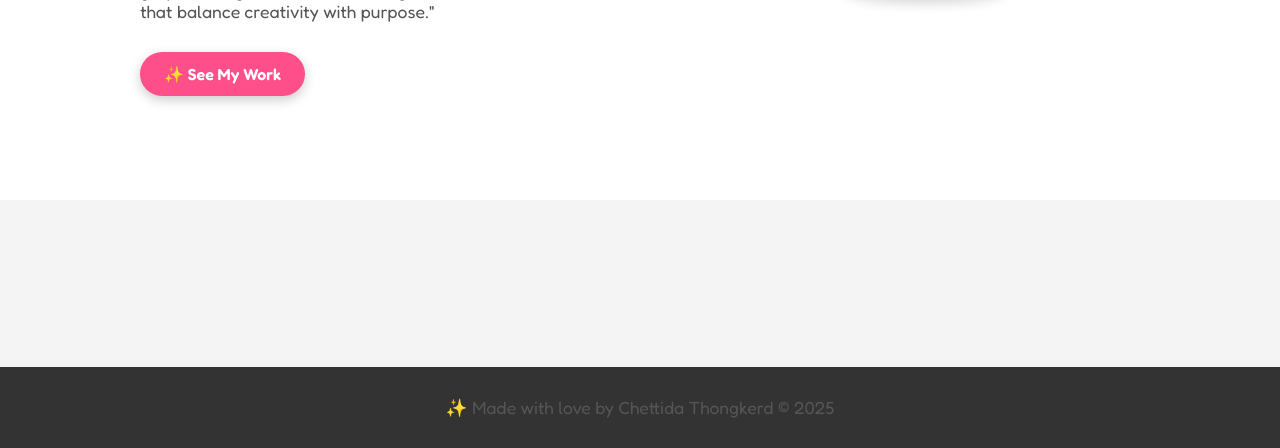
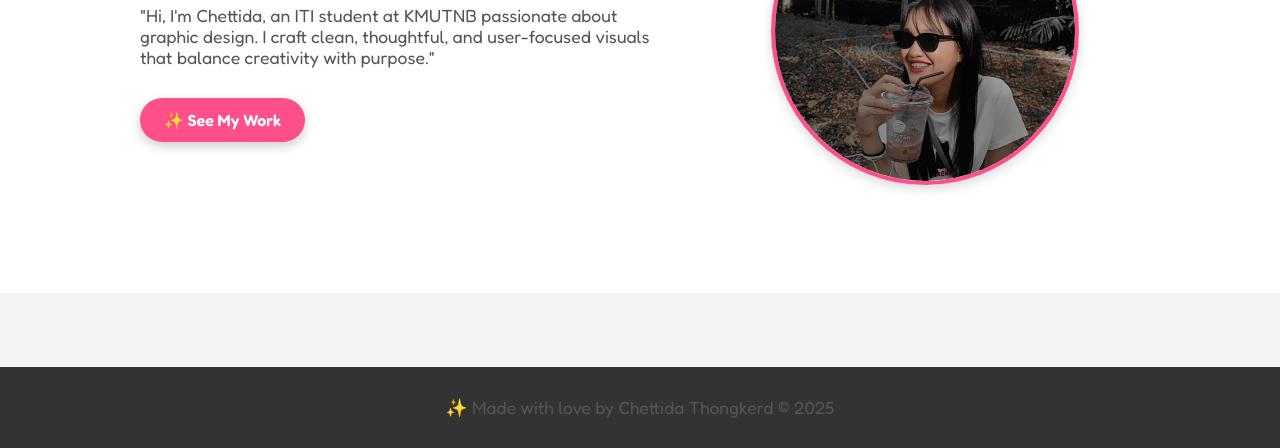
Before and after one commit to chettida-art/Portfolio-site, a plain HTML site: page index.html in a window 1280 px wide. Shown: the part 352-800 px from the top of the page. Drawn offline with Linux system fonts and the light colour scheme; the site is published under a folder, as on GitHub Pages, so addresses that start at the root find nothing.

Commit message:
Fix HTML formatting and add missing newline

```diff
--- a/index.html
+++ b/index.html
@@ -35,7 +35,7 @@
                 <a href="portfolio.html" class="btn">✨ See My Work</a>
             </div>
             <div class="hero-img">
-                <img src="/imgfocus/m1.jpg" alt="Chettida Thongkerd" class="profile-img">
+                <img src="imgfocus/m1.jpg" alt="Chettida Thongkerd" class="profile-img">
             </div>
         </div>
     </header>
@@ -45,4 +45,5 @@
     </footer>
 </body>
 
+
 </html>
```
